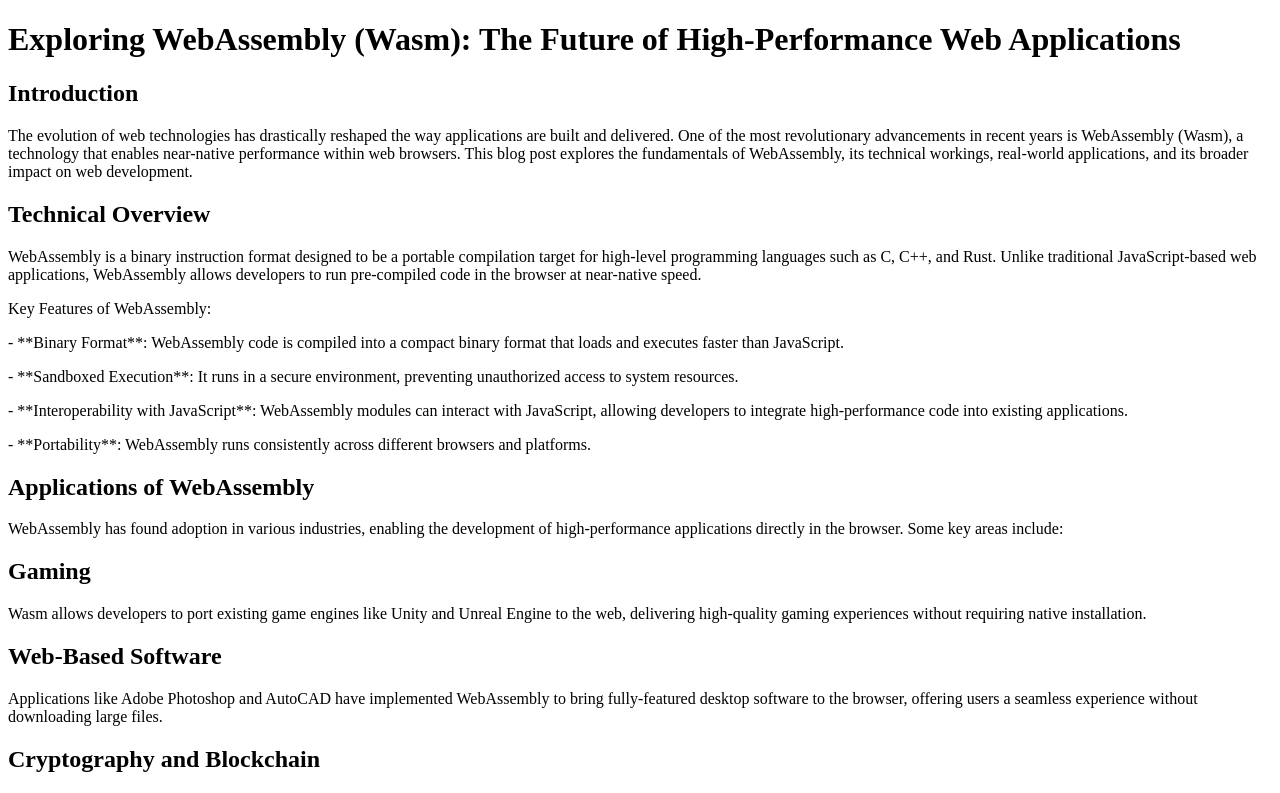
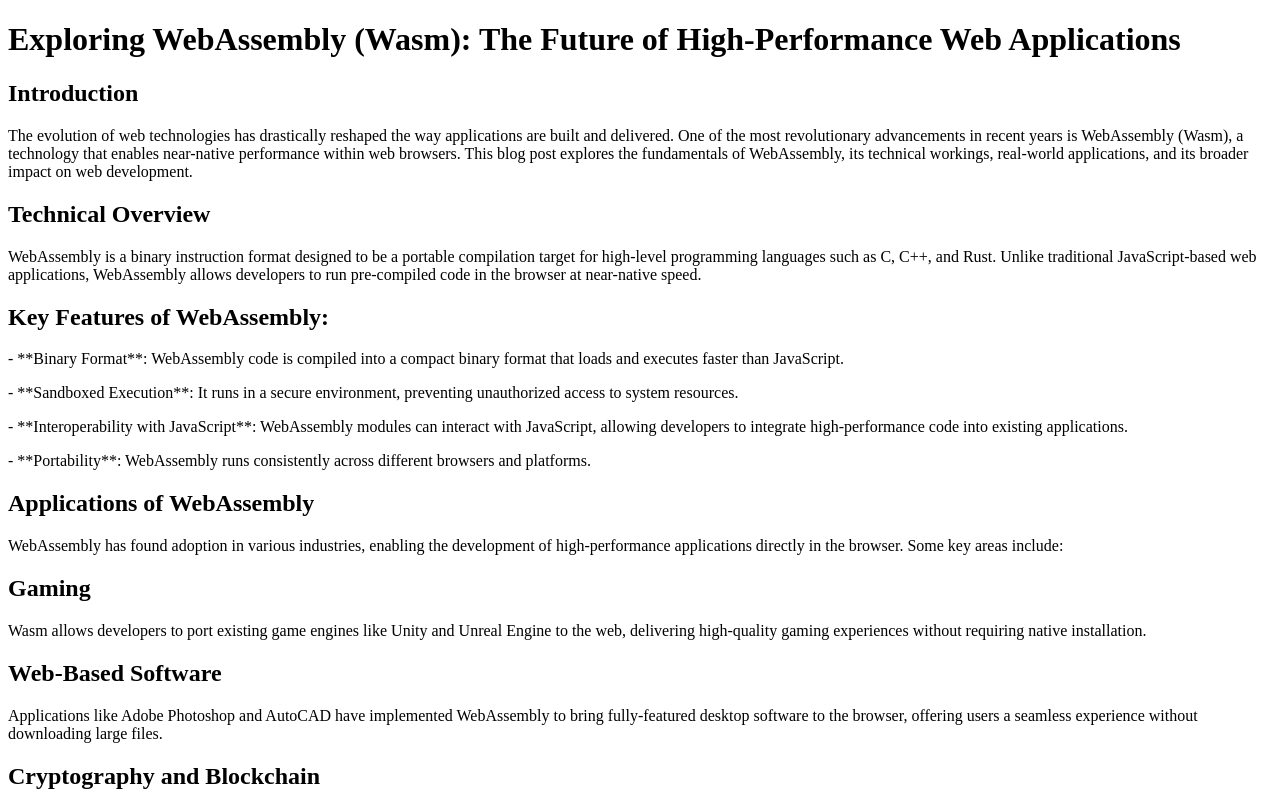
Before and after one commit to LoganShmogan/Blog, a plain HTML site: page index.html in a window 1280 px wide. Shown: the top 793 px of the page. Drawn offline with Linux system fonts and the light colour scheme.

Commit message:
Update index.html

```diff
--- a/index.html
+++ b/index.html
@@ -12,7 +12,7 @@
 <h2>Technical Overview</h2>
 <p></p>WebAssembly is a binary instruction format designed to be a portable compilation target for high-level programming languages such as C, C++, and Rust. Unlike traditional JavaScript-based web applications, WebAssembly allows developers to run pre-compiled code in the browser at near-native speed.</p>
 
-Key Features of WebAssembly:</h2>
+<h2>Key Features of WebAssembly:</h2>
 <p>- **Binary Format**: WebAssembly code is compiled into a compact binary format that loads and executes faster than JavaScript.</p>
 <p>- **Sandboxed Execution**: It runs in a secure environment, preventing unauthorized access to system resources.</p>
 <p>- **Interoperability with JavaScript**: WebAssembly modules can interact with JavaScript, allowing developers to integrate high-performance code into existing applications.</p>
```
